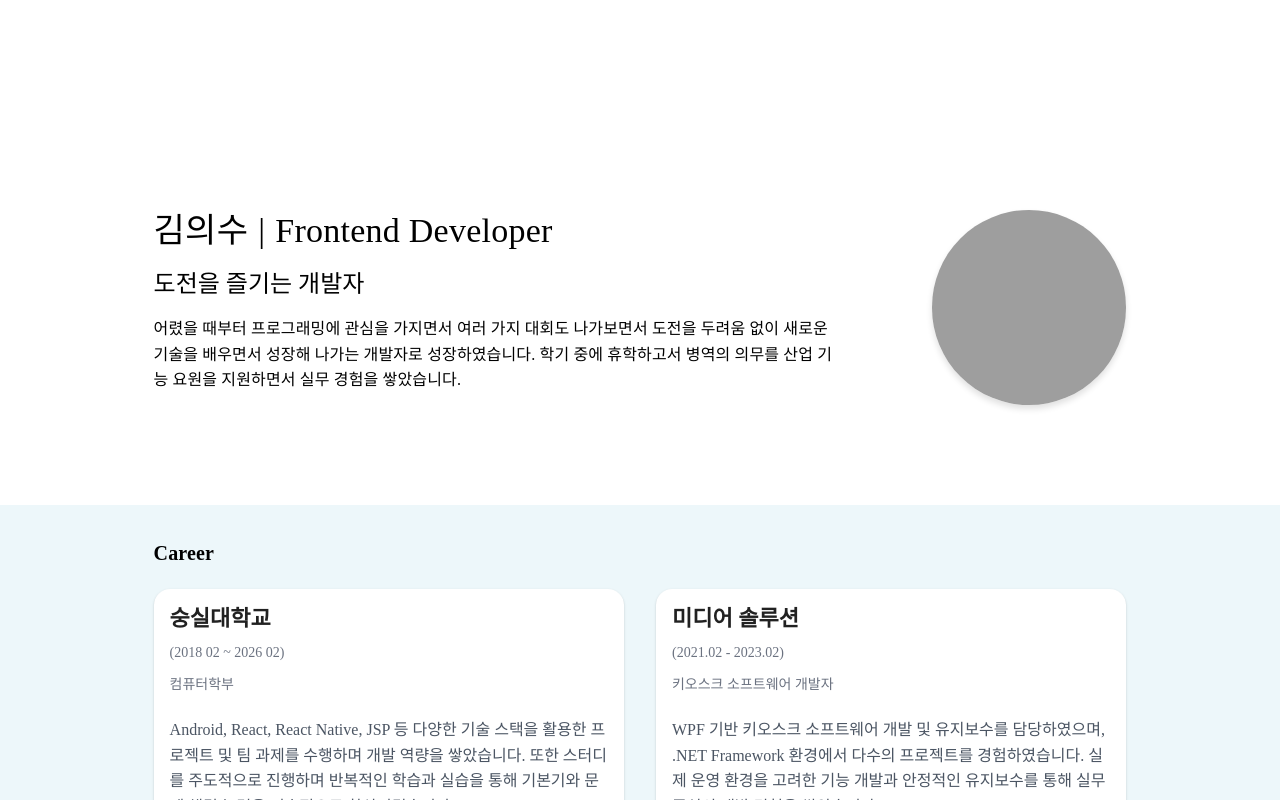
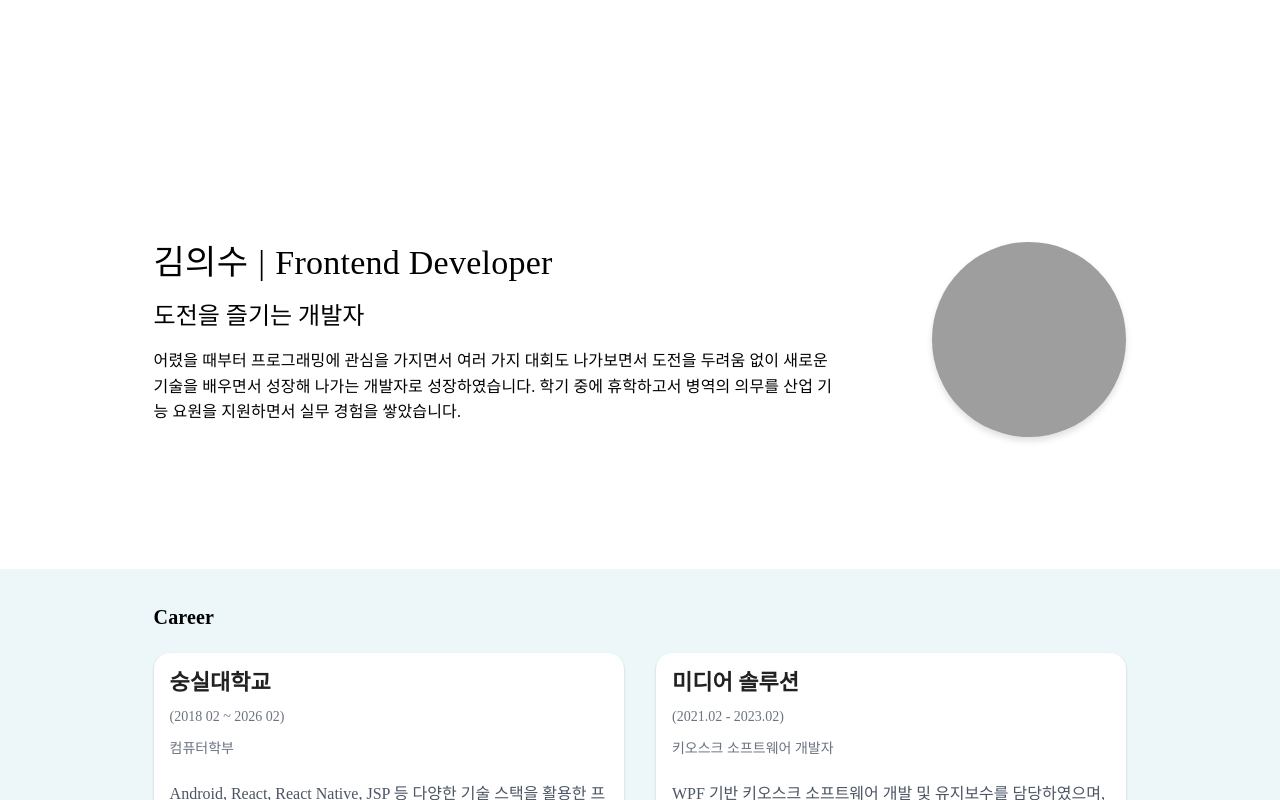
Before and after one commit to KimEuiSoo/Portfolio, a React (Create React App) app in the folder portfolio/: page / in a window 1280 px wide. Both pictures are taken after a click on the button "VIEW PORTFOLIO ↓". Shown: the top 800 px of the page. Built offline with nearby package versions, Linux system fonts and the light colour scheme; grey boxes are pictures that could not be loaded.

Commit message:
design: profile, career 디자인 template 통합 가능한것 통합

```diff
--- a/portfolio/src/components/organisms/styles/Career.module.scss
+++ b/portfolio/src/components/organisms/styles/Career.module.scss
@@ -4,8 +4,6 @@
   display: flex;
   flex-direction: column;
   gap: 20px; /* 제목과 카드 사이 간격 */
-  width: 76%;
-  margin: 0 12%;
 
   p{
     font-weight: 400;
--- a/portfolio/src/components/organisms/styles/Profile.module.scss
+++ b/portfolio/src/components/organisms/styles/Profile.module.scss
@@ -2,8 +2,6 @@
 
 .profile-wrapper {
   display: flex;
-  width: 76%;
-  margin: 0 12%;
   justify-content: space-between; /* 좌: 텍스트 / 우: 이미지 */
   align-items: flex-start;        /* 위쪽 정렬 */
 
--- a/portfolio/src/components/templates/home/HomeTemplate.tsx
+++ b/portfolio/src/components/templates/home/HomeTemplate.tsx
@@ -2,17 +2,21 @@ import React from 'react';
 import clsN from 'classnames';
 import Profile from '../../organisms/Profile';
 import Career from '../../organisms/Career';
-import styles from './styles/HomeTemplate.module.scss'
+import styles from './styles/HomeTemplate.module.scss';
 
 const HomeTemplate = () => {
     return (
-        <div className={clsN(styles["home-container"])}>
-            <Profile />
-            <div className={clsN(styles["home-container__career"])}>
-                <Career/>
+        <div className={clsN(styles['home-container'])}>
+            <div className={clsN(styles['home-container__profile'])}>
+                <Profile />
             </div>
+            <section className={clsN(styles['home-container__careerSection'])}>
+                <div className={clsN(styles['home-container__career'])}>
+                    <Career />
+                </div>
+            </section>
         </div>
-    )
-}
+    );
+};
 
 export default HomeTemplate;
--- a/portfolio/src/components/templates/home/styles/HomeTemplate.module.scss
+++ b/portfolio/src/components/templates/home/styles/HomeTemplate.module.scss
@@ -5,11 +5,16 @@
   margin-top: 210px;
   gap: 50px;
 
-  &__career{
+  &__careerSection{
+    width: 100%;
+    background-color: $background-skyblue;
+  }
+
+  &__career, &__profile{
     display: flex;
-    margin-top: 100px;
-    background-color: $background-skyblue;
-    align-items: center;
+    width: 76%;
+    margin: 0 12% 100px 12%;
+    align-items: center;;
     padding: 32px 0;
   }
 }
```
